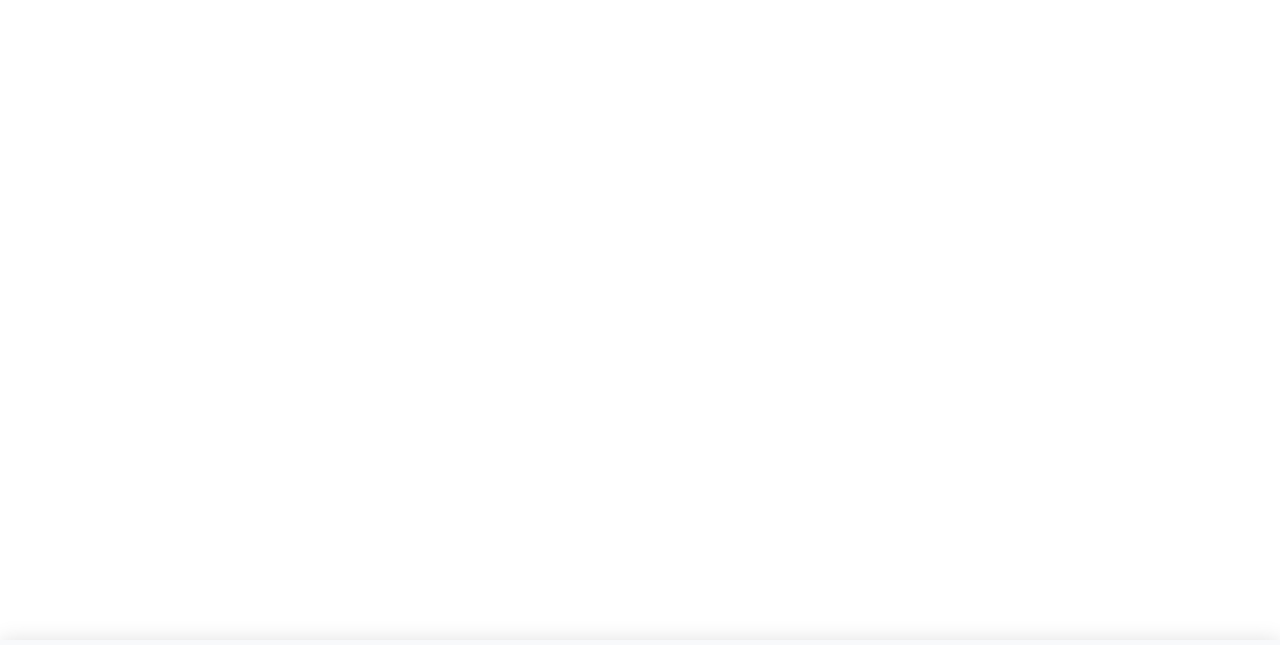
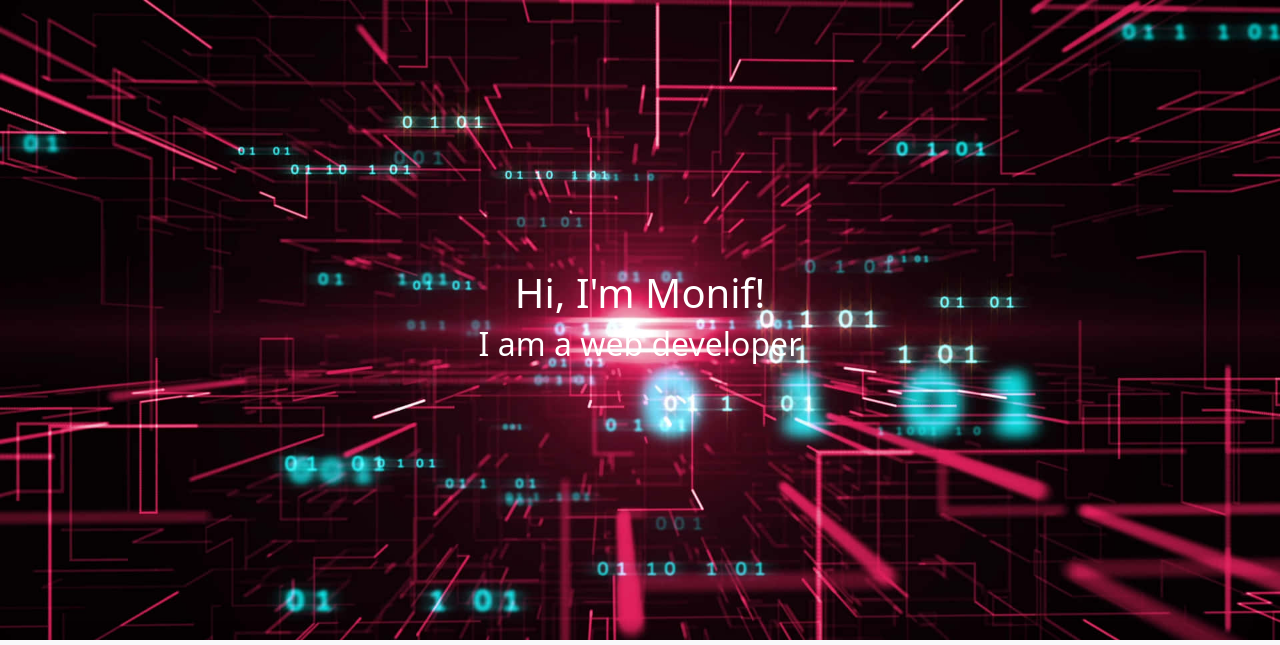
Before and after one commit to Monif404/portfolio, a plain HTML site: page index.html in a window 1280 px wide. Shown: the top 645 px of the page. Drawn offline with nearby package versions, Linux system fonts and the light colour scheme; the site is published under a folder, as on GitHub Pages, so addresses that start at the root find nothing.

```diff
--- a/assets/css/style.css
+++ b/assets/css/style.css
@@ -5,7 +5,7 @@
 }
 
 header {
-  background-image: url(/assets/img/bgimg.jpg);
+  background-image: url("../img/bgimg.jpg");
   background-size: cover;
   background-attachment: fixed;
 }
```
